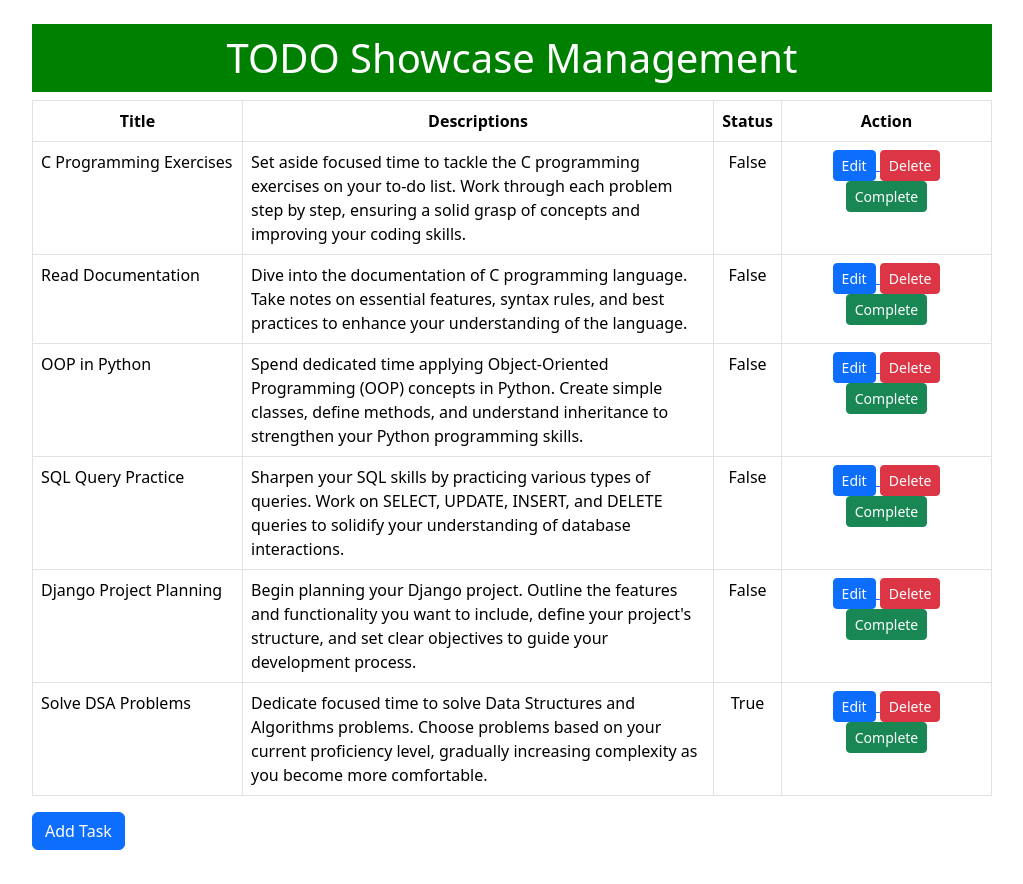
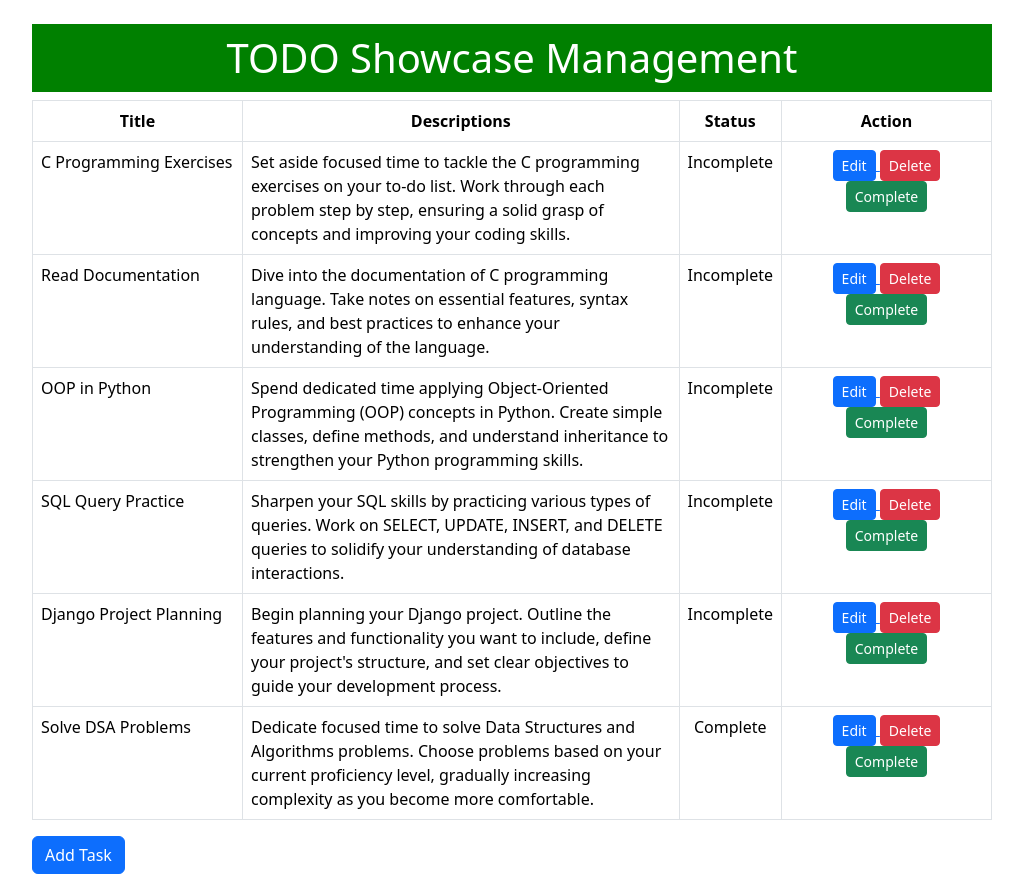
Before and after one commit to chanchol-kumar/ToDo_Management, a Django app: template List/templates/show_tasks.html in a window 1280 px wide. Shown: the part 56-940 px from the top of the page, without its empty margins (128-1151 px from the left). Before the commit the page ends 906 px from the top, so only its background shows below. Run offline with Django 4.2, Linux system fonts and the light colour scheme; the template is opened without the code that fills it: values that come from a table or form of the project are taken from there, others are empty; data comes from the database, SQL or seed files in the repository; both versions use the stored data as it was after the commit.

Commit message:
Update all files

```diff
--- a/List/templates/completed_tasks.html
+++ b/List/templates/completed_tasks.html
@@ -22,7 +22,11 @@
                         <tr>
                             <td style="width: 210px;">{{ i.taskTitle }}</td>
                             <td>{{ i.taskDescription }}</td>
-                            <td style="text-align: center;">{{ i.is_completed }}</td>
+                            {%if i.is_completed%}
+                                <td style="text-align: center;">Complete</td>
+                            {%else%}
+                                <td style="text-align: center;">Incomplete</td>
+                            {%endif%}
                             <td style="width: 210px; text-align:center">
                                 <a href="{% url 'complete_delete_task' id=i.id %}">
                                     <button type="button" class="btn btn-danger btn-sm">Delete</button>
--- a/List/templates/show_tasks.html
+++ b/List/templates/show_tasks.html
@@ -22,7 +22,11 @@
                         <tr>
                             <td style="width: 210px;">{{ i.taskTitle }}</td>
                             <td>{{ i.taskDescription }}</td>
-                            <td style="text-align: center;">{{ i.is_completed }}</td>
+                            {%if i.is_completed%}
+                                <td style="text-align: center;">Complete</td>
+                            {%else%}
+                                <td style="text-align: center;">Incomplete</td>
+                            {%endif%}
                             <td style="width: 210px; text-align:center">
                                 <a href="{% url 'edit_task' id=i.id %}">
                                     <button type="button" class="btn btn-primary btn-sm">Edit</button>
```
Also changed, not shown: db.sqlite3.
